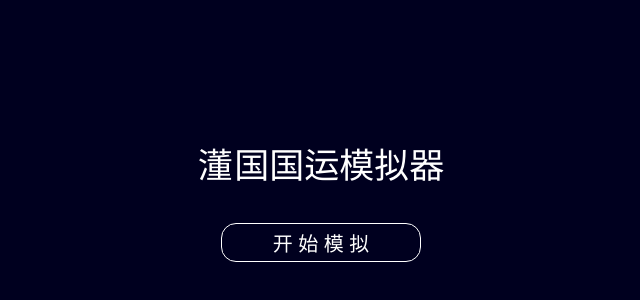
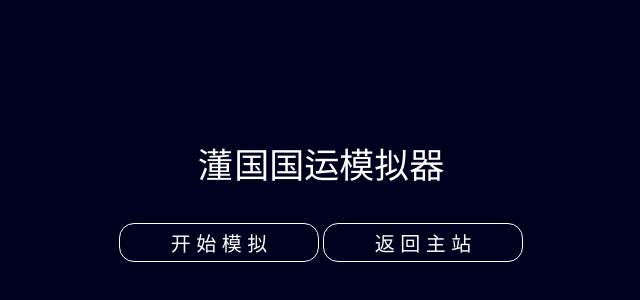
Before and after one commit to dornhub/valeriette, a plain HTML site: page donh-destiny-forecast.html in a window 1280 px wide. Shown: the part 14-314 px from the top of the page, without its empty margins (319-959 px from the left). Drawn offline with Linux system fonts and the light colour scheme.

Commit message:
Update donh-destiny-forecast.html

```diff
--- a/donh-destiny-forecast.html
+++ b/donh-destiny-forecast.html
@@ -69,6 +69,7 @@
 	<p id="start_p"><span id="dong">𣿅</span>&nbsp;&nbsp;&nbsp;国国运模拟器</p>
 	<div align="center">
 		<button id="start_but" onClick='start()'>开&nbsp;始&nbsp;模&nbsp;拟</button>
+		<button id="start_but" onclick="window.open('https://dornhub.github.io/','_self');"'>返&nbsp;回&nbsp;主&nbsp;站</button>
 	</div>
 </div>
 
```
